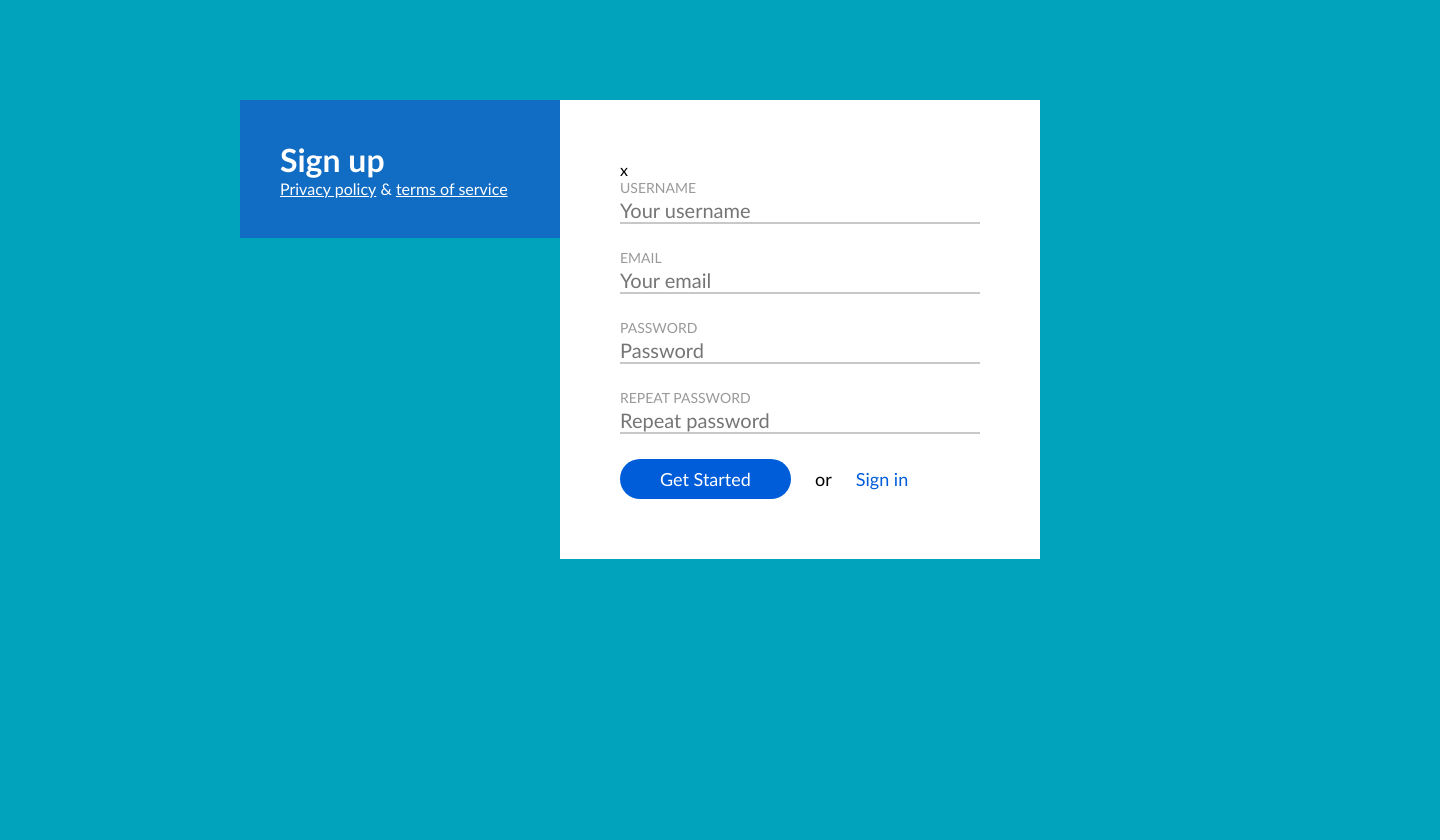
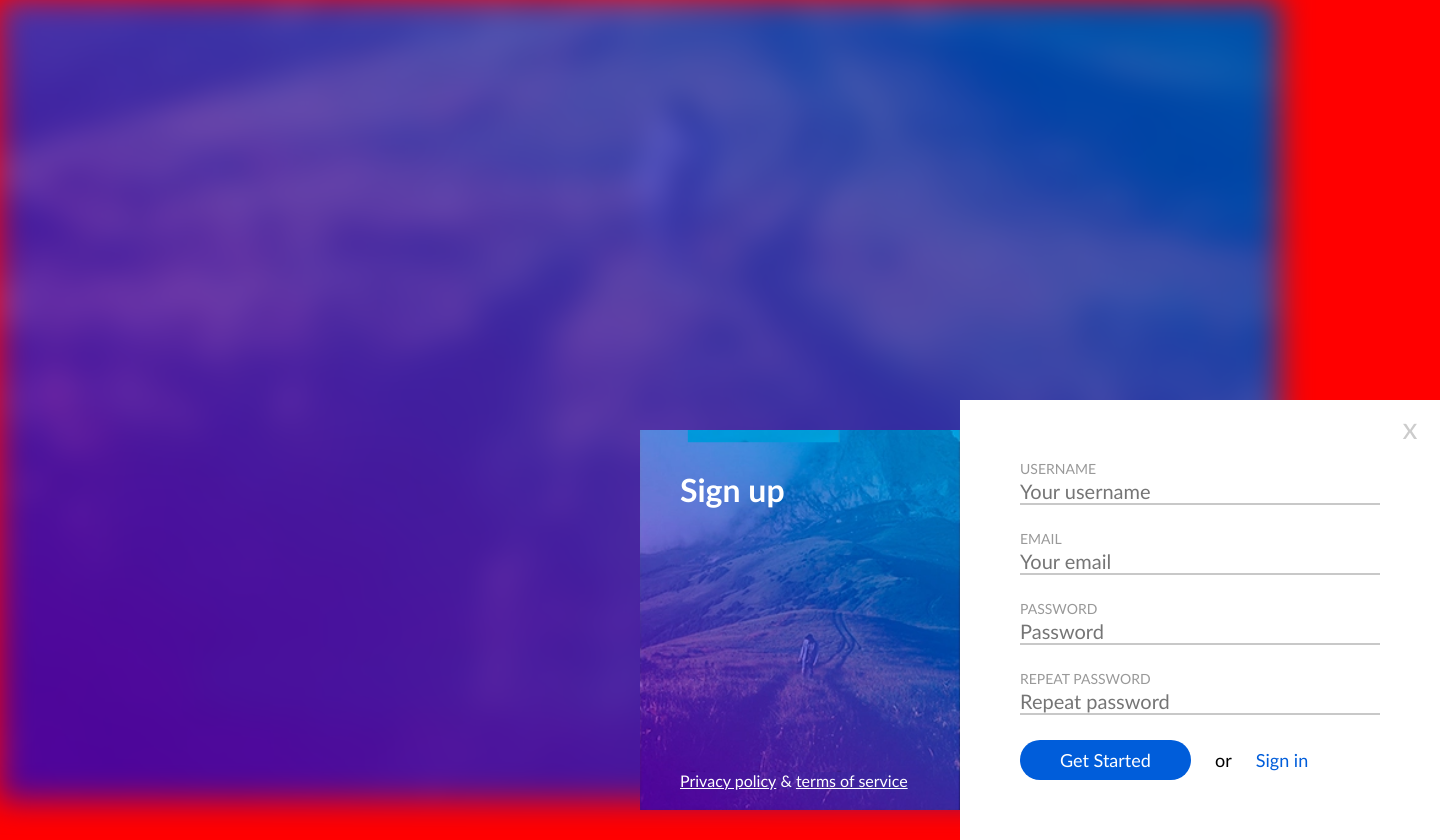
Before and after one commit to JJaug/3-sign-up, a plain HTML site: page index.html in a window 1280 px wide. Shown: the whole page, 1440 px wide, since content can reach past the window. Before the commit the page ends 800 px from the top, so only its background shows below. Drawn offline with Linux system fonts and the light colour scheme.

Commit message:
reik sutvarkyti

```diff
--- a/index.html
+++ b/index.html
@@ -8,6 +8,7 @@
     <link rel="stylesheet" href="./main.css">
 </head>
     <body>
+        <div class="background"></div>
         <main class="container">
             <div class="left-column">
                 <h1 class="main-title">Sign up</h1>
--- a/main.css
+++ b/main.css
@@ -1,14 +1,26 @@
 
 
 body{
-    background-color: #01A3BC;
+    background-color: red;
+}
+.background{
+    display: inline-block;
+    width: 100%;
+    height: 100vh;
+    background-image: url(./Foto.png);
+    background-repeat: no-repeat;
+    background-size: cover;
+    background-position: center bottom;
+    filter: blur(15px);
 }
 
 .container{
     display: inline-block;
     width: 800px;
-    margin-left: calc(( 100% - 800px) / 2);
-    margin-top: 100px;
+    position: absolute;
+    top: 50%;
+    left: 50%;
+    transform: translate(-50%; -50%);
  }
 
 .left-column{
@@ -17,7 +29,15 @@ body{
     float: left;
     padding: 40px;
     background-color: #116CC4;
+    background-image: url(./Foto.png);
+    background-repeat: no-repeat;
+    background-size: cover;
+    background-position: center bottom;
     color: #fff;
+    position: absolute;
+    top: 30px;
+    bottom: 30px;
+
  }
 
 .main-title  {
@@ -29,7 +49,9 @@ body{
 
 .bottom-link{
      display: inline-block;
-     width: 100%;
+     position: absolute;
+     bottom: 20px;
+     left: 40px;
 
  }
 
@@ -46,13 +68,23 @@ body{
 .right-column{
     display: inline-block;
     width: 60%;
-    float: left;
+    float: right;
     padding: 60px;
     background-color: white;
+    position: relative;
  }
 
 .close{
     display: inline-block;
+    width: 60px;
+    height: 60px;
+    position: absolute;
+    top: 0;
+    right: 0;
+    text-align: center;
+    font-size: 30px;
+    line-height: 54px;
+    color: #ccc;
  }
 
 .form{
```
